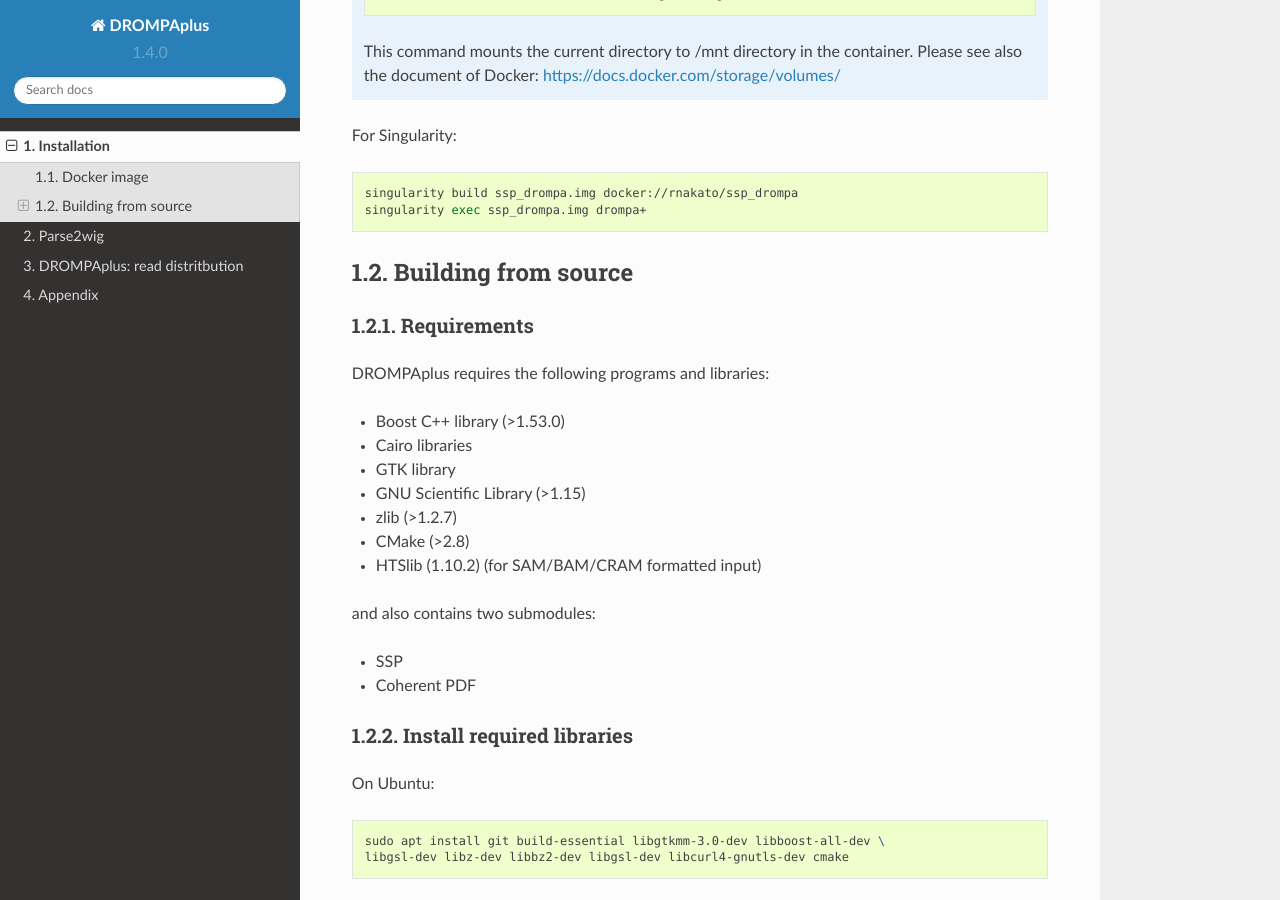
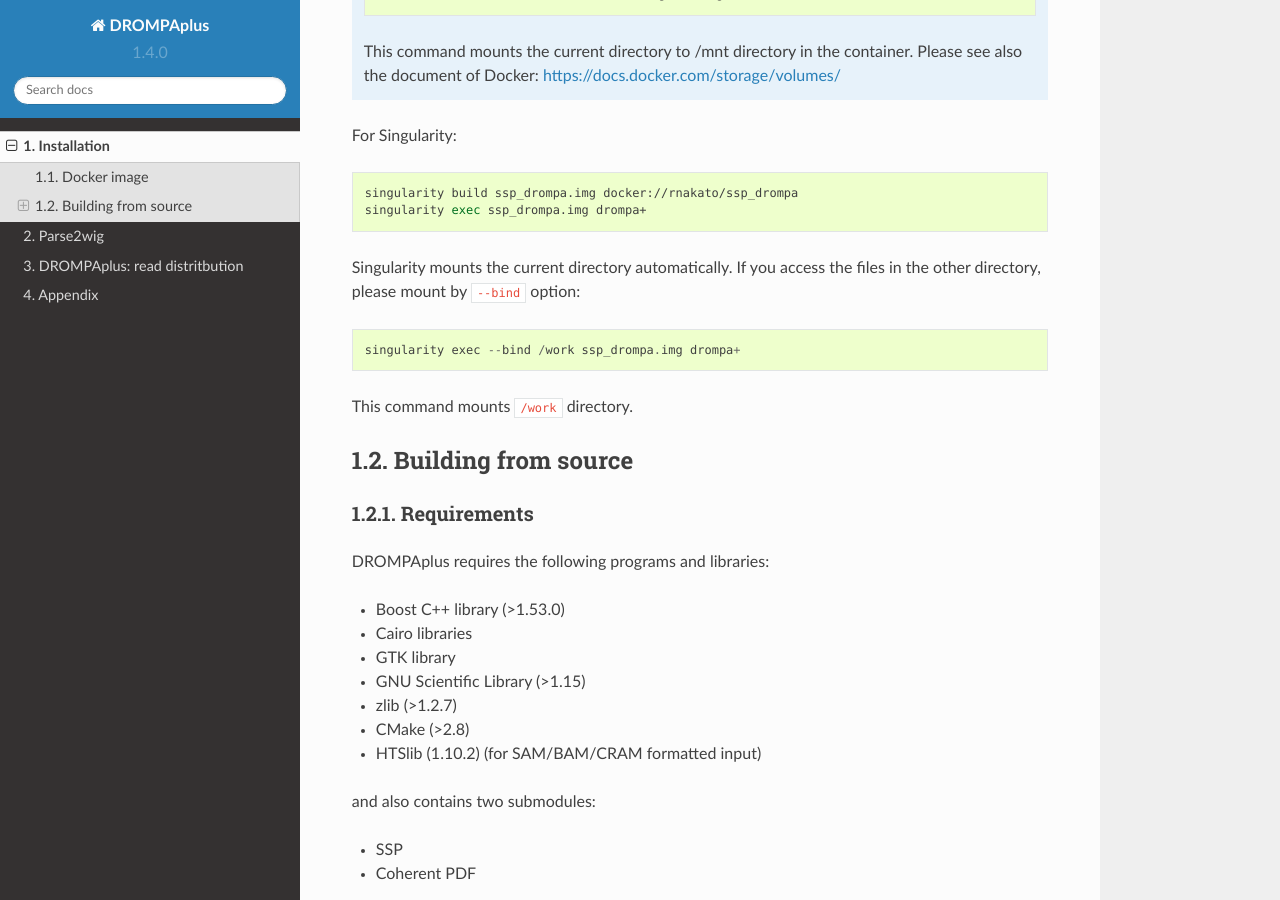
Before and after one commit to rnakato/DROMPAplus, a Sphinx documentation site: the page built from docs/content/Install.rst, in a window 1280 px wide and 900 px high, scrolled down 505 px. Built offline with Sphinx 7.4.7 and the Read the Docs theme 2.0.0, drawn with Linux system fonts in a browser that asks for light colours.

Commit message:
add docker in docs

```diff
--- a/docs/content/Install.rst
+++ b/docs/content/Install.rst
@@ -27,6 +27,13 @@
 
    singularity build ssp_drompa.img docker://rnakato/ssp_drompa
    singularity exec ssp_drompa.img drompa+
+
+Singularity mounts the current directory automatically. If you access the files in the other directory,
+please mount by ``--bind`` option::
+
+    singularity exec --bind /work ssp_drompa.img drompa+
+
+This command mounts ``/work`` directory.
 
 
 Building from source
```
